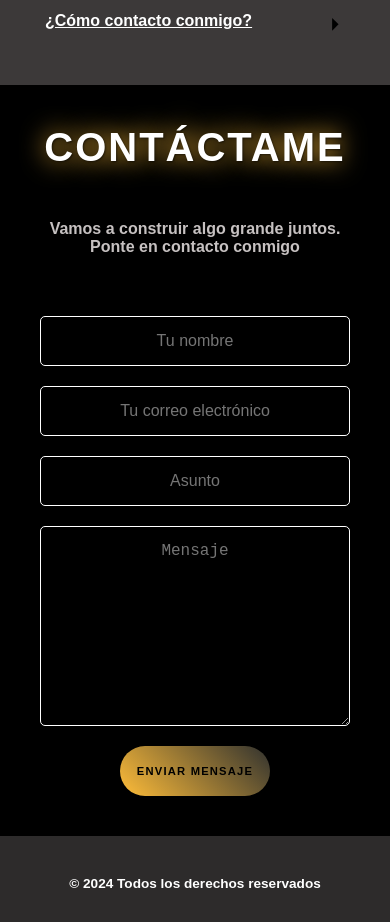
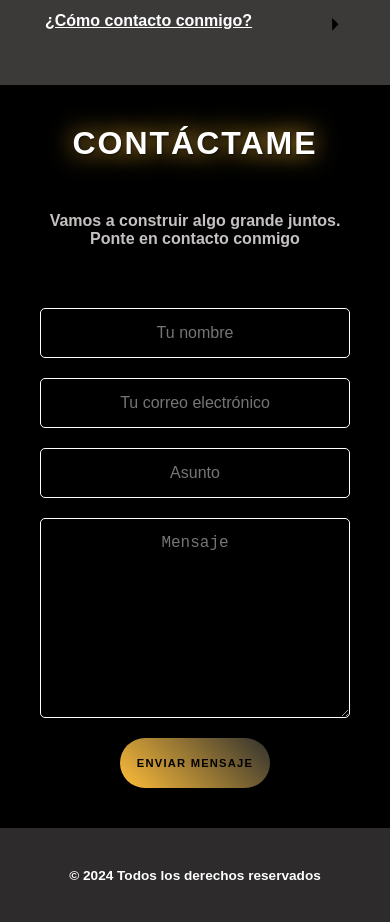
Before and after one commit to TorruTech/portfolio-react, a React (Vite) app: page / in a window 390 px wide. Shown: the part 4480-5402 px from the top of the page. Built offline with nearby package versions, Linux system fonts and the light colour scheme.

Commit message:
updating font-size styles

```diff
--- a/src/index.css
+++ b/src/index.css
@@ -878,7 +878,7 @@ aside h1 {
   }
 
   .form-container h1 {
-    font-size: 2.5rem;
+    font-size: 2rem;
   }
 
   input, textarea {
@@ -908,4 +908,8 @@ aside h1 {
   form button {
     font-size: 0.7rem;
   }
+
+  #projects h1 {
+    font-size: 1.3rem;
+  }
 }
```
